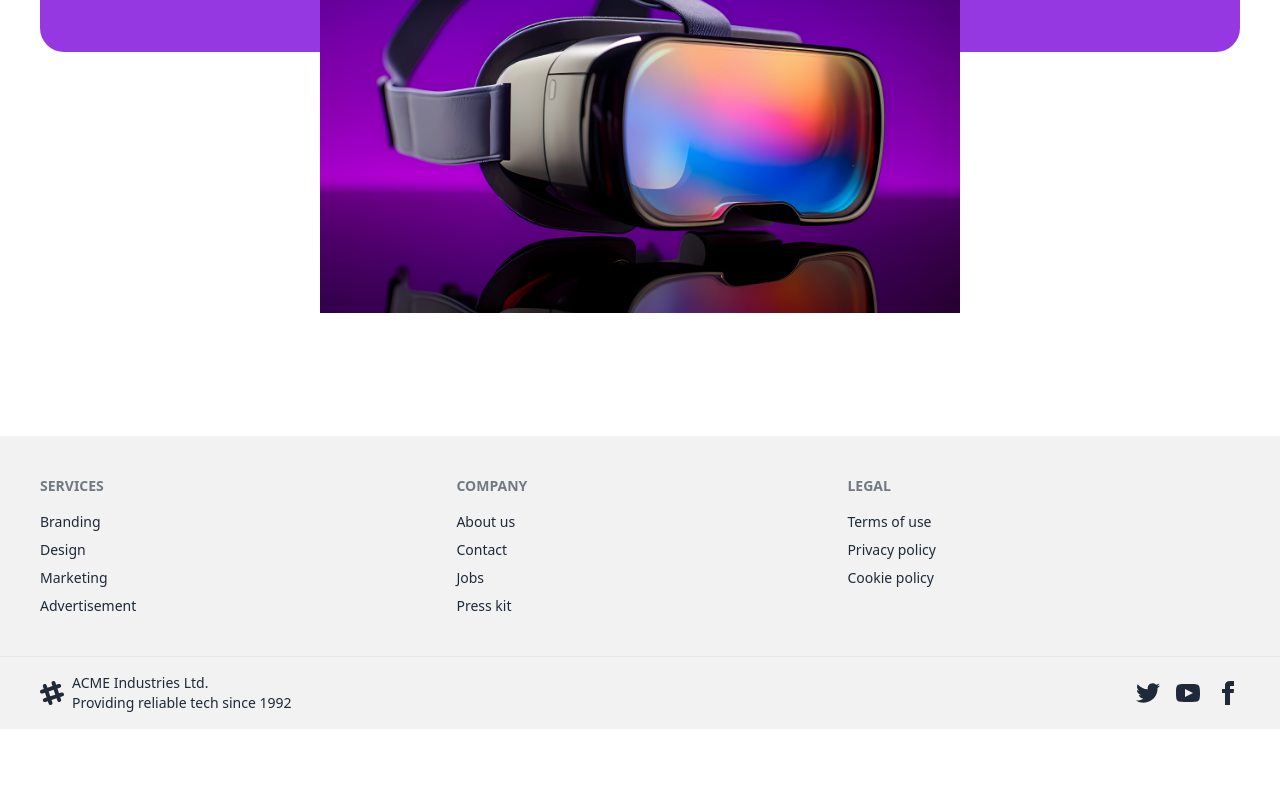
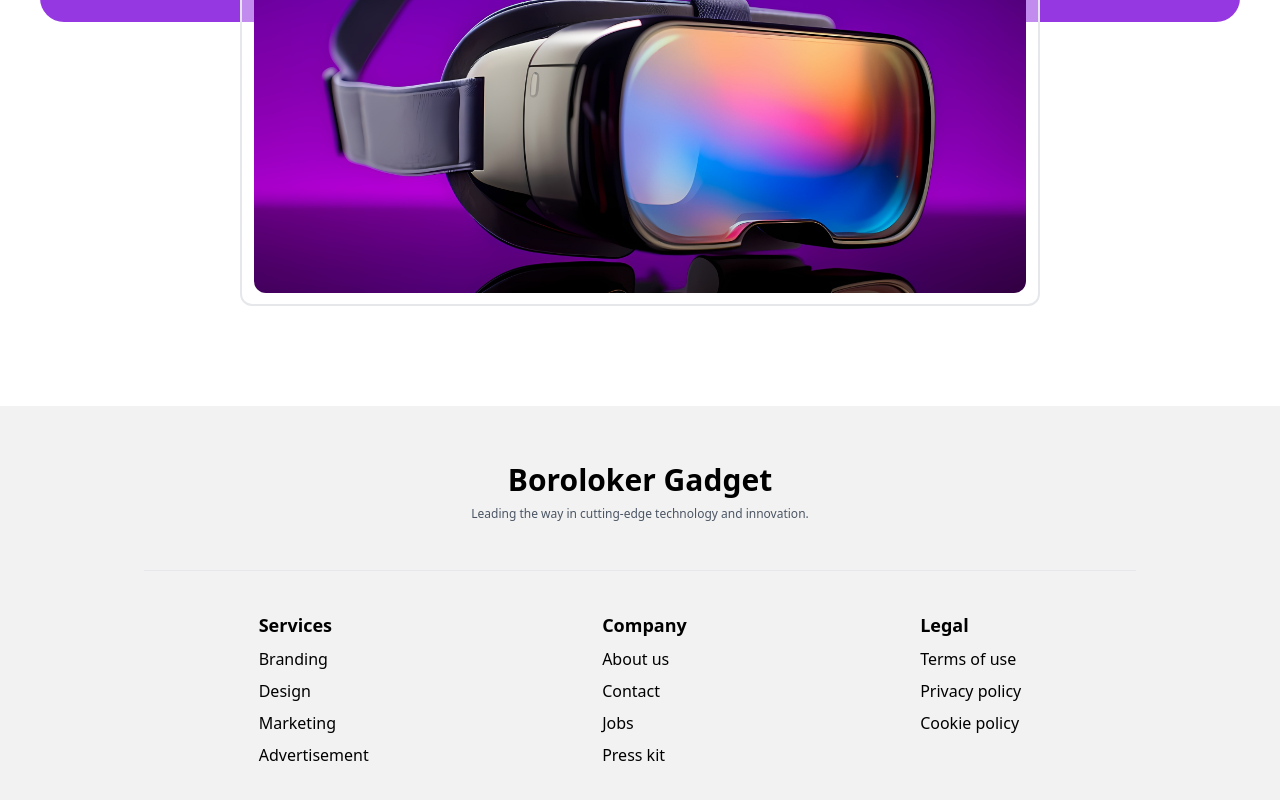
Before and after one commit to saheen-shuvo/boroloker-gadget, a React (Vite) app: page / in a window 1280 px wide. Shown: the part 518-1318 px from the top of the page. Before the commit the page ends 1247 px from the top, so only its background shows below. Built offline with nearby package versions, Linux system fonts and the light colour scheme.

Commit message:
Footer Designed

```diff
--- a/index.html
+++ b/index.html
@@ -1,10 +1,10 @@
 <!doctype html>
 <html lang="en" data-theme="light">
-  <head>
+  <head  class="bg-[#F6F6F6]">
     <meta charset="UTF-8" />
     <link rel="icon" type="image/svg+xml" href="/vite.svg" />
     <meta name="viewport" content="width=device-width, initial-scale=1.0" />
-    <title>Vite + React</title>
+    <title>Boroloker Gadget</title>
   </head>
   <body>
     <div id="root"></div>
--- a/src/components/footer/Footer.jsx
+++ b/src/components/footer/Footer.jsx
@@ -1,84 +1,32 @@
 
 const Footer = () => {
     return (
-        <div>
-            <footer className="footer bg-base-200 text-base-content p-10 mt-96">
-  <nav>
-    <h6 className="footer-title">Services</h6>
+        <div className="mt-96 bg-base-200 text-black px-2 lg:px-36 ">
+          <div className="pb-10 pt-4">
+            <h1 className="text-center pt-10 text-3xl font-bold">Boroloker Gadget</h1>
+            <p className="text-center text-xs py-2 text-gray-600">Leading the way in cutting-edge technology and innovation.</p>
+            </div>
+            <hr />
+<footer className="flex justify-around gap-1 pb-14 pt-10">
+  <nav className="flex flex-col gap-1 lg:gap-2">
+    <h6 className="text-lg text-black font-semibold">Services</h6>
     <a className="link link-hover">Branding</a>
     <a className="link link-hover">Design</a>
     <a className="link link-hover">Marketing</a>
     <a className="link link-hover">Advertisement</a>
   </nav>
-  <nav>
-    <h6 className="footer-title">Company</h6>
+  <nav className="flex flex-col gap-1 lg:gap-2">
+    <h6 className="text-lg text-black font-semibold">Company</h6>
     <a className="link link-hover">About us</a>
     <a className="link link-hover">Contact</a>
     <a className="link link-hover">Jobs</a>
     <a className="link link-hover">Press kit</a>
   </nav>
-  <nav>
-    <h6 className="footer-title">Legal</h6>
+  <nav  className="flex flex-col gap-1 lg:gap-2">
+    <h6 className="text-lg text-black font-semibold">Legal</h6>
     <a className="link link-hover">Terms of use</a>
     <a className="link link-hover">Privacy policy</a>
     <a className="link link-hover">Cookie policy</a>
-  </nav>
-</footer>
-<footer className="footer bg-base-200 text-base-content border-base-300 border-t px-10 py-4">
-  <aside className="grid-flow-col items-center">
-    <svg
-      width="24"
-      height="24"
-      viewBox="0 0 24 24"
-      xmlns="http://www.w3.org/2000/svg"
-      fillRule="evenodd"
-      clipRule="evenodd"
-      className="fill-current">
-      <path
-        d="M22.672 15.226l-2.432.811.841 2.515c.33 1.019-.209 2.127-1.23 2.456-1.15.325-2.148-.321-2.463-1.226l-.84-2.518-5.013 1.677.84 2.517c.391 1.203-.434 2.542-1.831 2.542-.88 0-1.601-.564-1.86-1.314l-.842-2.516-2.431.809c-1.135.328-2.145-.317-2.463-1.229-.329-1.018.211-2.127 1.231-2.456l2.432-.809-1.621-4.823-2.432.808c-1.355.384-2.558-.59-2.558-1.839 0-.817.509-1.582 1.327-1.846l2.433-.809-.842-2.515c-.33-1.02.211-2.129 1.232-2.458 1.02-.329 2.13.209 2.461 1.229l.842 2.515 5.011-1.677-.839-2.517c-.403-1.238.484-2.553 1.843-2.553.819 0 1.585.509 1.85 1.326l.841 2.517 2.431-.81c1.02-.33 2.131.211 2.461 1.229.332 1.018-.21 2.126-1.23 2.456l-2.433.809 1.622 4.823 2.433-.809c1.242-.401 2.557.484 2.557 1.838 0 .819-.51 1.583-1.328 1.847m-8.992-6.428l-5.01 1.675 1.619 4.828 5.011-1.674-1.62-4.829z"></path>
-    </svg>
-    <p>
-      ACME Industries Ltd.
-      <br />
-      Providing reliable tech since 1992
-    </p>
-  </aside>
-  <nav className="md:place-self-center md:justify-self-end">
-    <div className="grid grid-flow-col gap-4">
-      <a>
-        <svg
-          xmlns="http://www.w3.org/2000/svg"
-          width="24"
-          height="24"
-          viewBox="0 0 24 24"
-          className="fill-current">
-          <path
-            d="M24 4.557c-.883.392-1.832.656-2.828.775 1.017-.609 1.798-1.574 2.165-2.724-.951.564-2.005.974-3.127 1.195-.897-.957-2.178-1.555-3.594-1.555-3.179 0-5.515 2.966-4.797 6.045-4.091-.205-7.719-2.165-10.148-5.144-1.29 2.213-.669 5.108 1.523 6.574-.806-.026-1.566-.247-2.229-.616-.054 2.281 1.581 4.415 3.949 4.89-.693.188-1.452.232-2.224.084.626 1.956 2.444 3.379 4.6 3.419-2.07 1.623-4.678 2.348-7.29 2.04 2.179 1.397 4.768 2.212 7.548 2.212 9.142 0 14.307-7.721 13.995-14.646.962-.695 1.797-1.562 2.457-2.549z"></path>
-        </svg>
-      </a>
-      <a>
-        <svg
-          xmlns="http://www.w3.org/2000/svg"
-          width="24"
-          height="24"
-          viewBox="0 0 24 24"
-          className="fill-current">
-          <path
-            d="M19.615 3.184c-3.604-.246-11.631-.245-15.23 0-3.897.266-4.356 2.62-4.385 8.816.029 6.185.484 8.549 4.385 8.816 3.6.245 11.626.246 15.23 0 3.897-.266 4.356-2.62 4.385-8.816-.029-6.185-.484-8.549-4.385-8.816zm-10.615 12.816v-8l8 3.993-8 4.007z"></path>
-        </svg>
-      </a>
-      <a>
-        <svg
-          xmlns="http://www.w3.org/2000/svg"
-          width="24"
-          height="24"
-          viewBox="0 0 24 24"
-          className="fill-current">
-          <path
-            d="M9 8h-3v4h3v12h5v-12h3.642l.358-4h-4v-1.667c0-.955.192-1.333 1.115-1.333h2.885v-5h-3.808c-3.596 0-5.192 1.583-5.192 4.615v3.385z"></path>
-        </svg>
-      </a>
-    </div>
   </nav>
 </footer>
         </div>
--- a/src/components/navbar/Navbar.jsx
+++ b/src/components/navbar/Navbar.jsx
@@ -3,7 +3,7 @@ import { IoMdHeartEmpty } from "react-icons/io";
 const Navbar = () => {
   return (
     <section className="relative">
-      <section className="h-[550px] bg-[#9538E2] mx-2 lg:mx-10 mt-1 lg:mt-5 rounded-lg lg:rounded-3xl">
+      <section className="h-[380px] lg:h-[520px] bg-[#9538E2] mx-2 lg:mx-10 mt-1 lg:mt-5 rounded-lg lg:rounded-3xl">
         <div className="navbar lg:px-16 pt-1 lg:pt-4">
           <div className="navbar-start">
             <div className="dropdown">
@@ -85,8 +85,8 @@ const Navbar = () => {
           </button>
         </div>
       </section>
-      <div className="flex justify-center absolute left-1/2 transform -translate-x-1/2 top-96">
-        <img className="object-contain " src="./images/banner.jpg" alt="" />
+      <div className="flex justify-center absolute left-1/2 transform -translate-x-1/2 top-80 lg:top-96 h-[220px] lg:h-[420px] w-[300px] lg:w-[800px] border-2 bg-[#ffffff6c] rounded-xl">
+        <img className="lg:h-[393px] w-[98%] lg:w-[100%] object-cover m-1 lg:m-3 rounded-xl" src="./images/banner.jpg" alt="" />
       </div>
     </section>
   );
```
